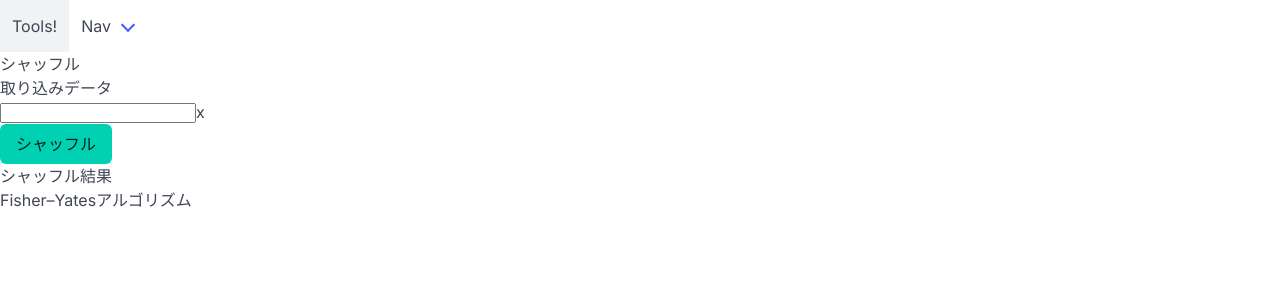
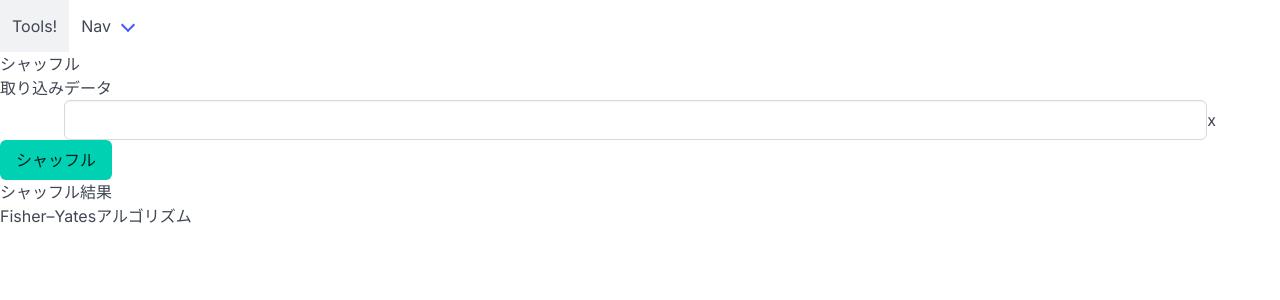
Before and after one commit to heines/tools, a Next.js app: page /tools/shuffle in a window 1280 px wide. Shown: the top 300 px of the page. Built offline with nearby package versions, Linux system fonts and the light colour scheme.

Commit message:
CSS仮適用

```diff
--- a/src/app/tools/shuffle/page.tsx
+++ b/src/app/tools/shuffle/page.tsx
@@ -55,10 +55,10 @@ export default function Page() {
     <main>
       <h1>シャッフル</h1>
       <h2>取り込みデータ</h2>
-      <form onSubmit={handleSubmit(onSubmit)}>
+      <form className="container" onSubmit={handleSubmit(onSubmit)}>
         {fields.map((item, index) => (
-          <div key={item.id}>
-            <input {...register(`items.${index}.value`)} />
+          <div className="is-flex" key={item.id}>
+            <input className="input" type="text" {...register(`items.${index}.value`)} />
             <button type="button" onClick={() => remove(index)}>x</button>
           </div>
         ))}
```
